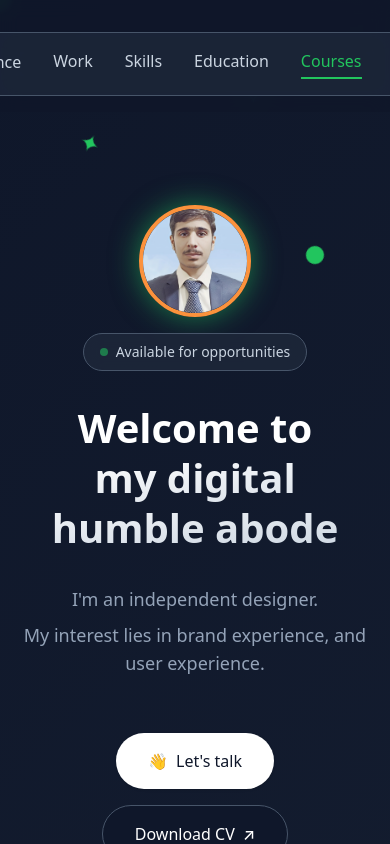
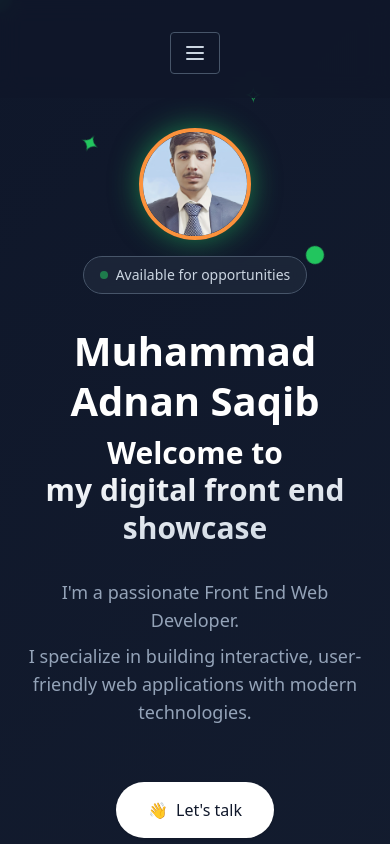
Before and after one commit to AdnanSaqib123/adnans-showcase, a React (Vite) app: page / in a window 390 px wide. Shown: the top 844 px of the page. Built offline with nearby package versions, Linux system fonts and the light colour scheme.

Commit message:
responsivness

```diff
--- a/src/components/HeroSection.jsx
+++ b/src/components/HeroSection.jsx
@@ -26,20 +26,23 @@ const HeroSection = () => {
       </div>
 
       {/* Hero Text */}
-      <div className="font-bold text-white mb-6 leading-tight text-center max-w-4xl text-[clamp(2.5rem,8vw,4.5rem)]">
+      <div className="font-bold text-white mb-2 leading-tight text-center max-w-4xl text-[clamp(2.5rem,8vw,4.5rem)]">
+        Muhammad Adnan Saqib
+      </div>
+      <div className="font-bold text-white mb-6 leading-tight text-center max-w-4xl text-3xl">
         Welcome to
         <br />
         <span className="bg-gradient-to-br from-white to-slate-300 bg-clip-text text-transparent">
-          my digital humble abode
+          my digital front end showcase
         </span>
       </div>
 
       <div className="mb-12">
         <p className="text-slate-400 text-lg my-2 text-center">
-          I'm an independent designer.
+          I'm a passionate Front End Web Developer.
         </p>
         <p className="text-slate-400 text-lg my-2 text-center">
-          My interest lies in brand experience, and user experience.
+          I specialize in building interactive, user-friendly web applications with modern technologies.
         </p>
       </div>
 
--- a/src/components/Navbar.jsx
+++ b/src/components/Navbar.jsx
@@ -2,45 +2,7 @@ import React, { useState, useEffect } from 'react';
 
 const Navbar = () => {
   const [activeSection, setActiveSection] = useState('home');
-
-  const styles = {
-    nav: {
-      position: 'sticky',
-      top: 0,
-      zIndex: 1000,
-      display: 'flex',
-      justifyContent: 'center',
-      paddingTop: '2rem',
-      paddingBottom: '1rem',
-      background: 'rgba(15, 23, 42, 0.8)',
-      backdropFilter: 'blur(10px)'
-    },
-    navContainer: {
-      display: 'flex',
-      gap: '2rem',
-      background: 'rgba(30, 41, 59, 0.8)',
-      backdropFilter: 'blur(10px)',
-      borderRadius: '9999px',
-      padding: '1rem 2rem',
-      border: '1px solid #475569'
-    },
-    navLink: {
-      color: '#cbd5e1',
-      textDecoration: 'none',
-      fontWeight: '500',
-      transition: 'color 0.3s ease',
-      cursor: 'pointer',
-      borderBottom: '2px solid transparent',
-      paddingBottom: '0.25rem',
-      background: 'none',
-      border: 'none',
-      fontSize: '1rem'
-    },
-    navLinkActive: {
-      color: '#22c55e',
-      borderBottom: '2px solid #22c55e'
-    }
-  };
+  const [menuOpen, setMenuOpen] = useState(false);
 
   const navItems = [
     { id: 'home', label: 'Home' },
@@ -57,6 +19,7 @@ const Navbar = () => {
     const element = document.getElementById(sectionId);
     if (element) {
       element.scrollIntoView({ behavior: 'smooth' });
+      setMenuOpen(false); // Close menu on mobile after click
     }
   };
 
@@ -79,33 +42,57 @@ const Navbar = () => {
   }, []);
 
   return (
-    <>
-      <style dangerouslySetInnerHTML={{
-        __html: `
-          .nav-link:hover {
-            color: #22c55e !important;
-          }
-        `
-      }} />
+    <nav className="sticky top-0 z-[1000] flex flex-col items-center pt-8 pb-4 bg-slate-900/80 backdrop-blur-md w-full">
+      {/* Hamburger button for mobile */}
+      <button
+        className="sm:hidden flex items-center px-3 py-2 rounded text-slate-300 border border-slate-600 focus:outline-none mb-2"
+        aria-label={menuOpen ? 'Close menu' : 'Open menu'}
+        onClick={() => setMenuOpen(!menuOpen)}
+      >
+        <svg
+          className="fill-current h-6 w-6"
+          viewBox="0 0 24 24"
+        >
+          {menuOpen ? (
+            <path d="M6 18L18 6M6 6l12 12" stroke="currentColor" strokeWidth="2" strokeLinecap="round" />
+          ) : (
+            <path d="M4 6h16M4 12h16M4 18h16" stroke="currentColor" strokeWidth="2" strokeLinecap="round" />
+          )}
+        </svg>
+      </button>
 
-      <nav style={styles.nav}>
-        <div style={styles.navContainer}>
+      {/* Nav links for desktop */}
+      <div className="hidden sm:flex gap-4 sm:gap-6 md:gap-8 bg-slate-800/80 backdrop-blur-md rounded-full px-4 sm:px-8 py-2 border border-slate-600 flex-wrap max-w-full overflow-x-auto">
+        {navItems.map((item) => (
+          <button
+            key={item.id}
+            onClick={() => scrollToSection(item.id)}
+            className={`text-slate-300 font-medium transition-colors duration-300 cursor-pointer border-b-2 border-transparent bg-none outline-none text-base px-2 py-1
+              hover:text-green-500 focus:text-green-500
+              ${activeSection === item.id ? 'text-green-500 border-green-500' : ''}`}
+          >
+            {item.label}
+          </button>
+        ))}
+      </div>
+
+      {/* Nav links for mobile dropdown */}
+      {menuOpen && (
+        <div className="sm:hidden flex flex-col gap-2 bg-slate-800/95 backdrop-blur-md rounded-xl px-4 py-4 border border-slate-600 w-11/12 max-w-xs mt-2 animate-fade-in">
           {navItems.map((item) => (
             <button
               key={item.id}
               onClick={() => scrollToSection(item.id)}
-              style={{
-                ...styles.navLink,
-                ...(activeSection === item.id ? styles.navLinkActive : {})
-              }}
-              className="nav-link"
+              className={`text-slate-300 font-medium transition-colors duration-300 cursor-pointer border-b-2 border-transparent bg-none outline-none text-lg px-2 py-2 text-left
+                hover:text-green-500 focus:text-green-500
+                ${activeSection === item.id ? 'text-green-500 border-green-500' : ''}`}
             >
               {item.label}
             </button>
           ))}
         </div>
-      </nav>
-    </>
+      )}
+    </nav>
   );
 };
 
```
